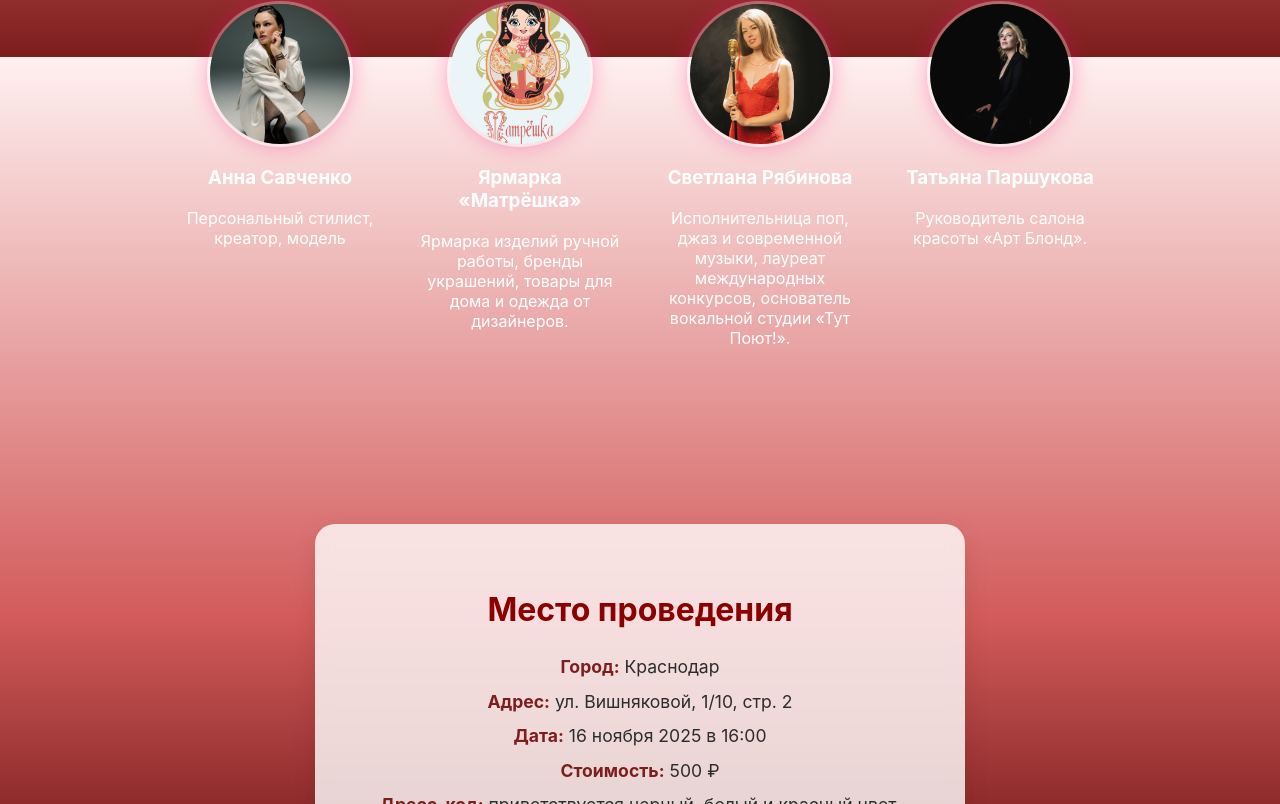
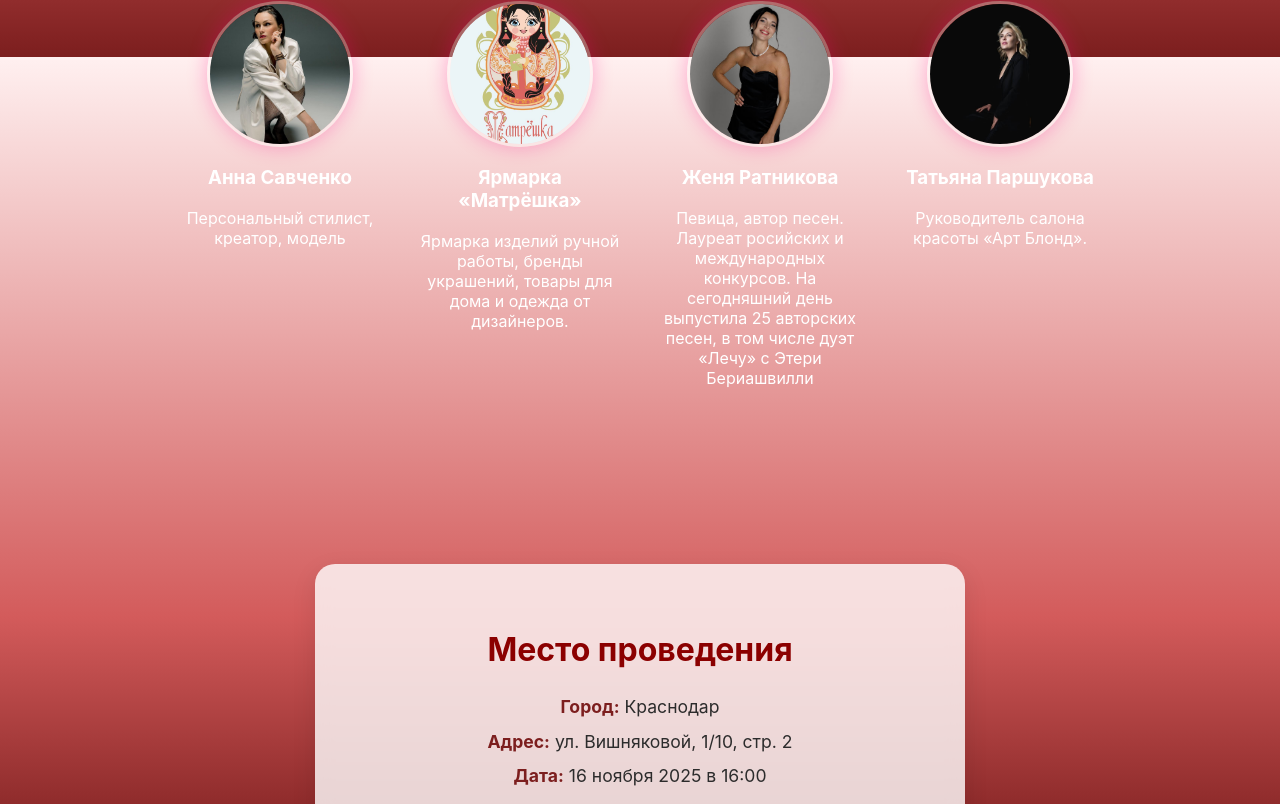
Before and after one commit to OlgaManianova21/my-promo-site, a React (Vite) app: page / in a window 1280 px wide. Shown: the part 3943-4747 px from the top of the page. Built offline with nearby package versions, Linux system fonts and the light colour scheme.

Commit message:
add Jane

```diff
--- a/src/components/Speakers/Speakers.jsx
+++ b/src/components/Speakers/Speakers.jsx
@@ -12,7 +12,7 @@ import anastasiaPhoto from "../../assets/speaker-anastasia.jpg";
 
 import annaSavchenkoPhoto from "../../assets/partner-anna.jpg";
 import matreshkaPhoto from "../../assets/partner-matreshka.jpg";
-import svetlanaPhoto from "../../assets/partner-svetlana.jpg";
+import svetlanaPhoto from "../../assets/partner-jane.jpg";
 import tatyanaPhoto from "../../assets/partner-tatyana.jpg";
 
 
@@ -114,9 +114,9 @@ const partners = [
     photo: matreshkaPhoto,
   },
   {
-    name: "Светлана Рябинова",
+    name: "Женя Ратникова",
     description:
-      "Исполнительница поп, джаз и современной музыки, лауреат международных конкурсов, основатель вокальной студии «Тут Поют!».",
+      "Певица, автор песен. Лауреат росийских и международных конкурсов. На сегодняшний день выпустила 25 авторских песен, в том числе дуэт «Лечу» с Этери Бериашвилли",
     photo: svetlanaPhoto,
   },
   {
```
Also changed, not shown: src/assets/partner-jane.jpg (added), src/assets/partner-svetlana.jpg (deleted).
